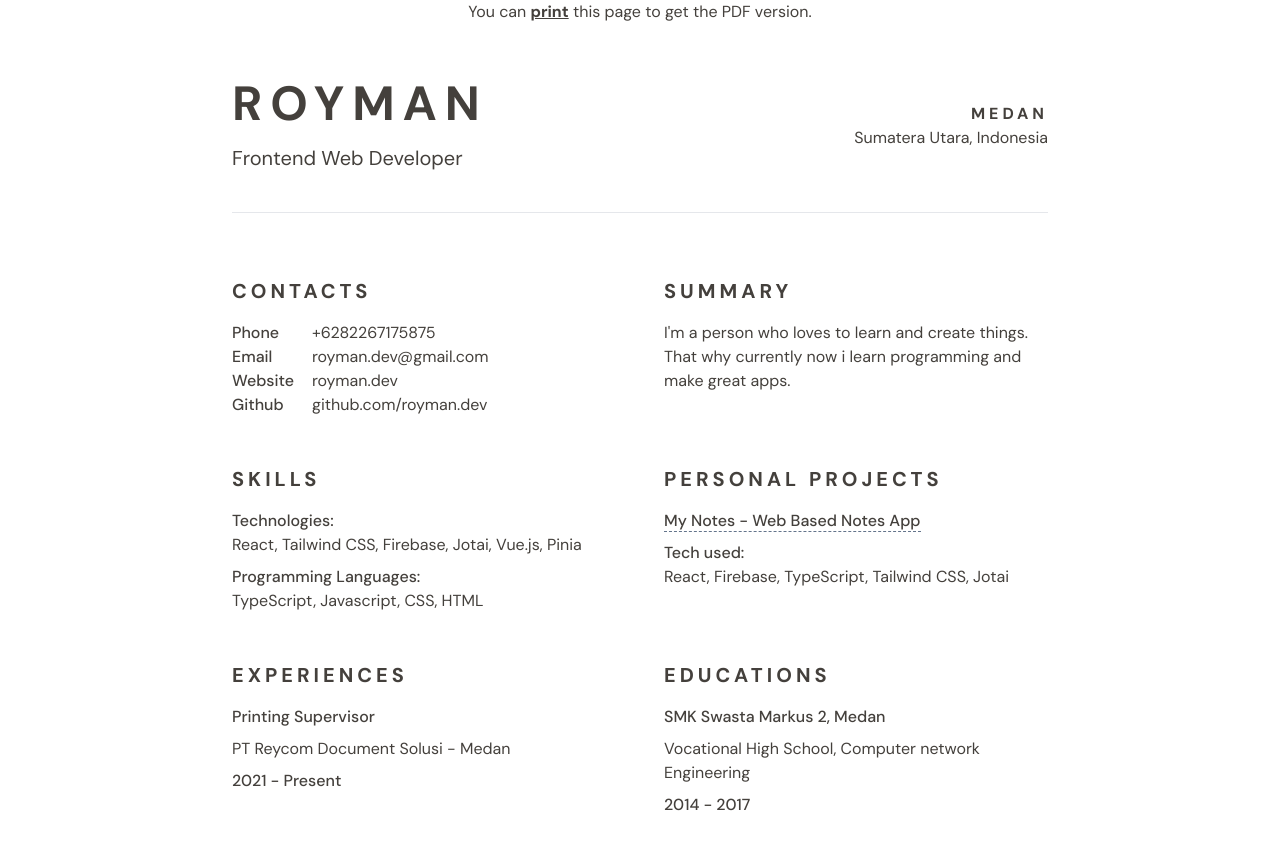
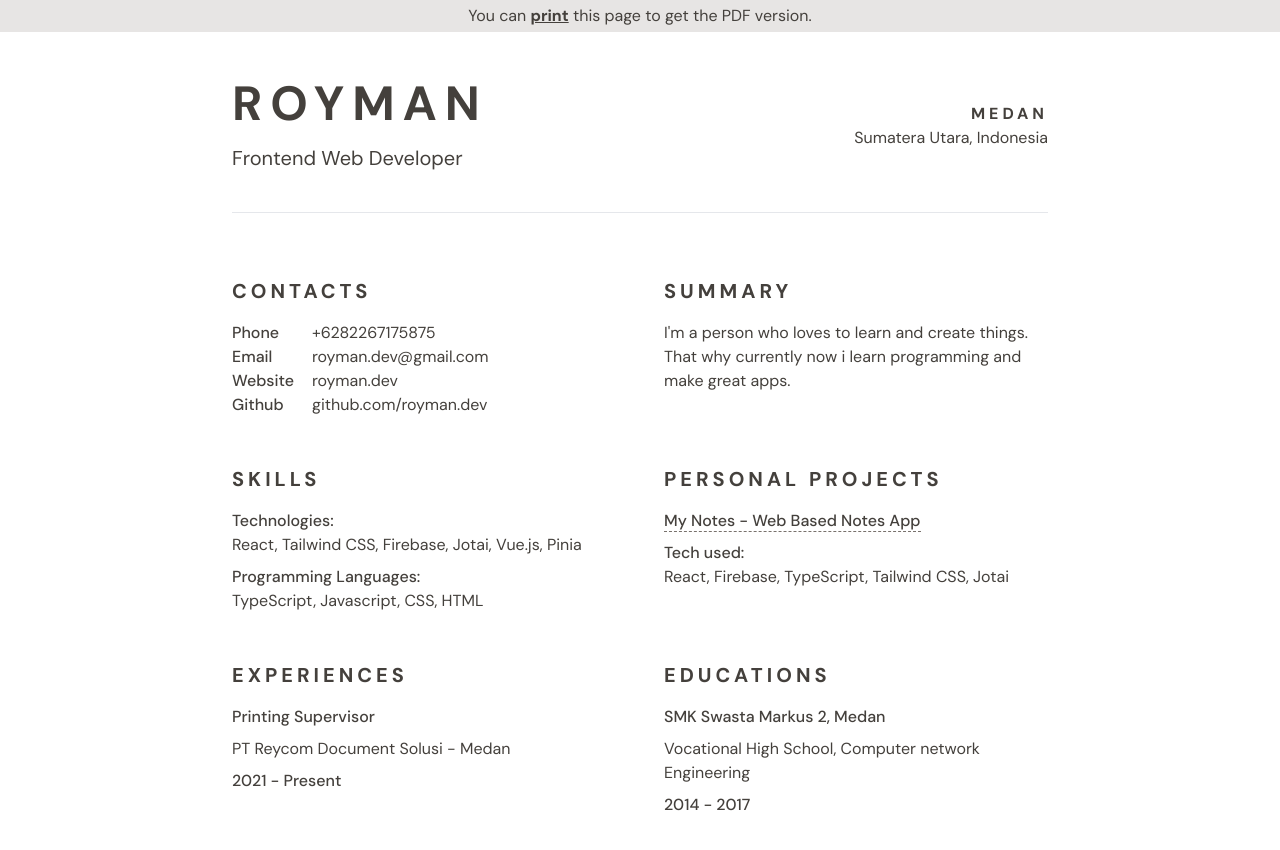
Before and after one commit to roymandev/royman.dev, a Next.js app: page /resume in a window 1280 px wide. Shown: the top 850 px of the page. Built offline with nearby package versions, Linux system fonts and the light colour scheme.

Commit message:
chore: change resume page color scheme

```diff
--- a/src/components/Resume/SectionProjects.tsx
+++ b/src/components/Resume/SectionProjects.tsx
@@ -9,7 +9,7 @@ const SectionProjects = () => (
           <h3 className="font-medium">
             <a
               href={app.url}
-              className="border-b border-dashed border-slate-500 transition-all hover:border-solid hover:border-slate-500 print:border-slate-500"
+              className="border-b border-dashed border-stone-500 transition-all hover:border-solid hover:border-stone-500 print:border-stone-500"
             >
               {app.title} - {app.description}
             </a>
--- a/src/pages/resume.tsx
+++ b/src/pages/resume.tsx
@@ -20,7 +20,7 @@ const Resume: NextPage = () => {
       </Head>
 
       <div className="mx-auto flex max-w-lg flex-col gap-16 px-10 py-16 print:max-w-full print:p-0 sm:max-w-4xl sm:py-20 print:sm:p-0">
-        <div className="fixed inset-x-0 top-0 text-center print:hidden">
+        <div className="fixed inset-x-0 top-0 bg-stone-200 py-1 text-center print:hidden">
           You can{' '}
           <button className="font-bold underline" onClick={printHandler}>
             print
```
